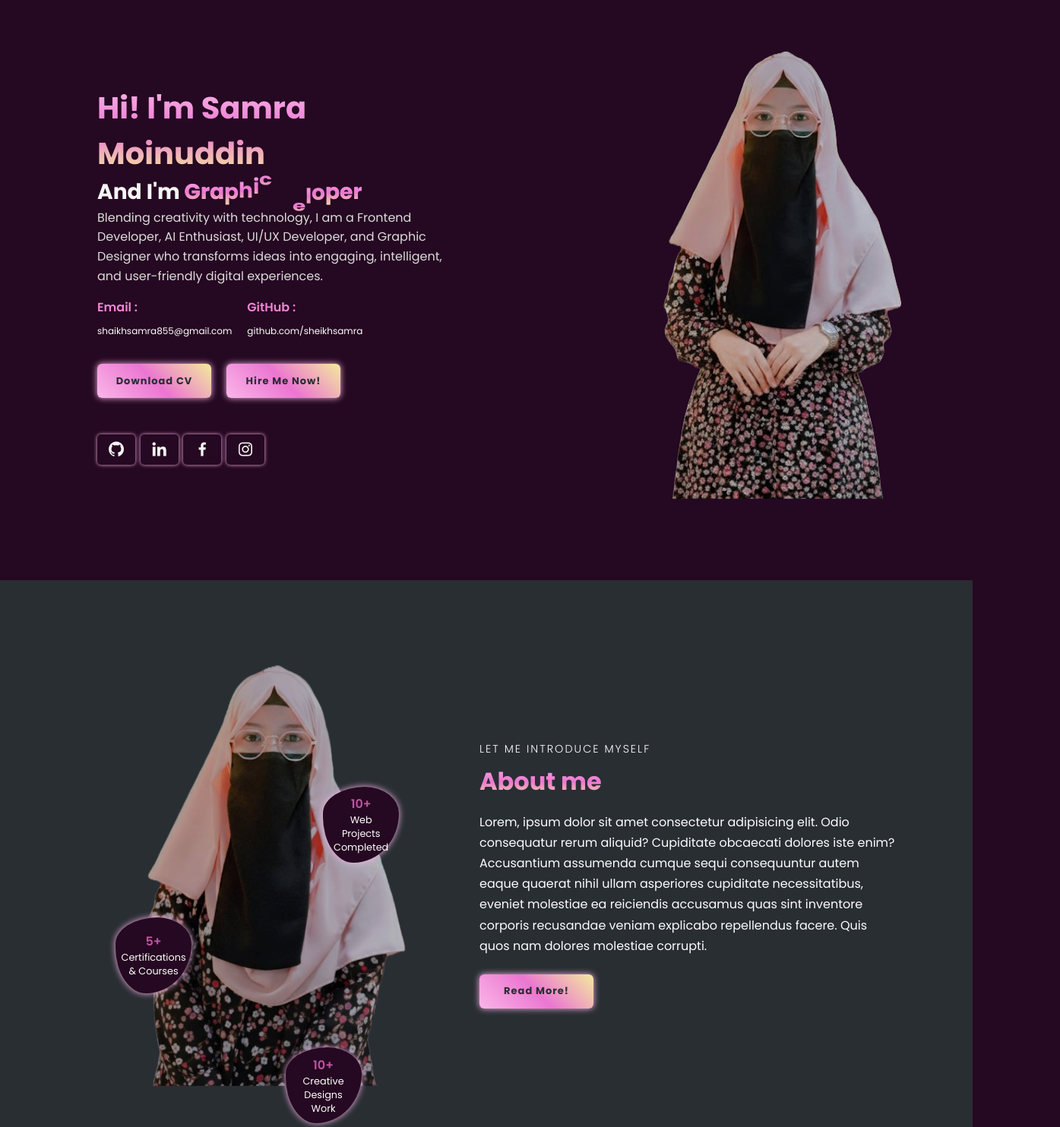
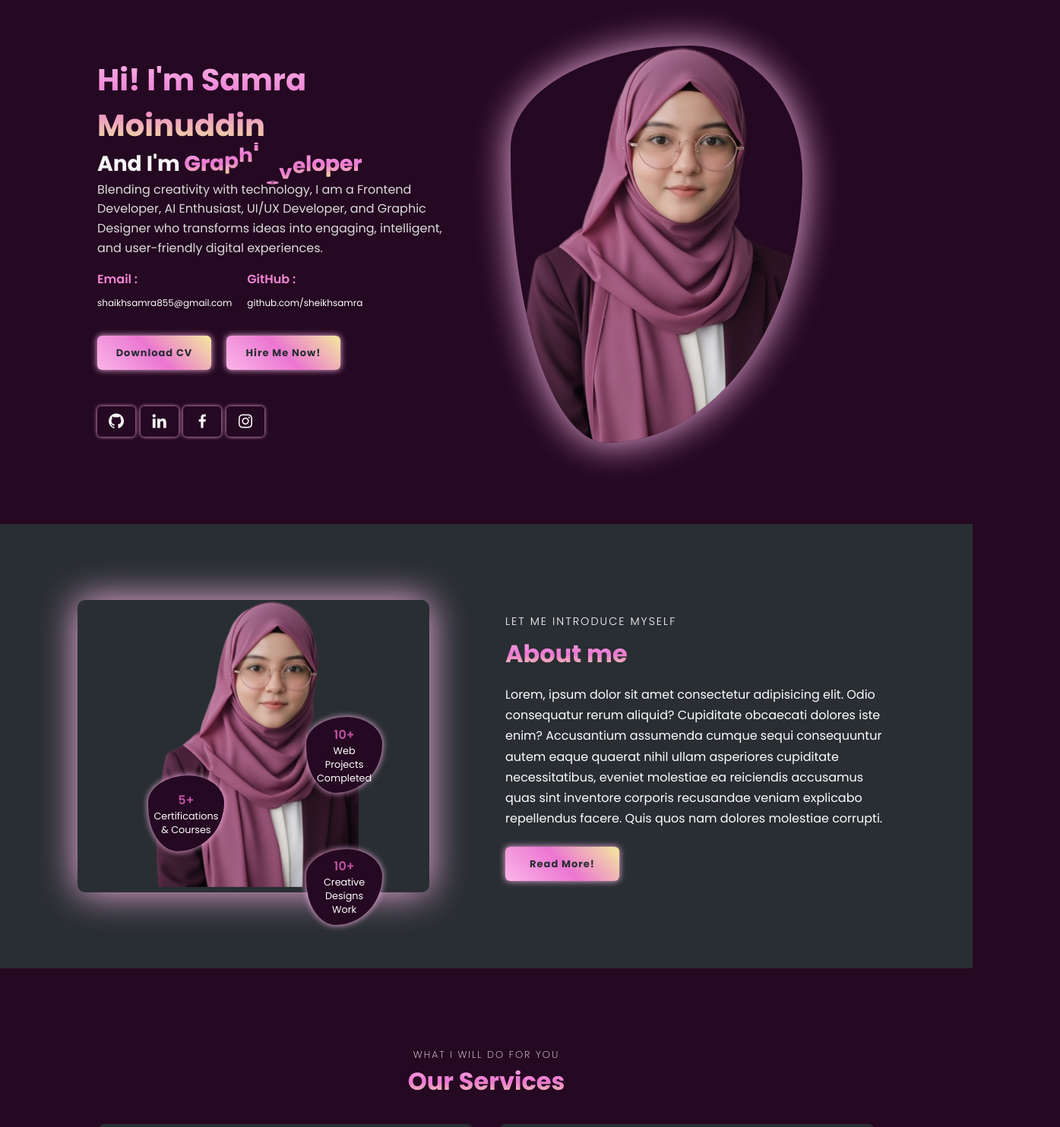
Before and after one commit to sheikhsamra/Samra-Moinuddin, a plain HTML site: page index.html in a window 1280 px wide. Shown: the part 120-1604 px from the top of the page at 76% size, 1395 px wide, since content can reach past the window. Drawn offline with nearby package versions, Linux system fonts and the light colour scheme.

Commit message:
change styling

```diff
--- a/index.html
+++ b/index.html
@@ -77,38 +77,7 @@
 
         <div class="image">
             <div class="img-box fade-in-right ">
-                <img src="imgs/profile imgs/fati.png" alt="">
-            </div>
-
-            <div class="liquid-shape">
-                <svg viewBox="0 0 500 500" xmlns="http://www.w3.org/2000/svg" xmlns:xlink="http://www.w3.org/1999/xlink"
-                    width="100%" id="blobSvg">
-                    <path fill="#fab6e8">
-                        <animate attributeName="d" dur="20000ms" repeatCount="indefinite"
-                            values="M461.5,301Q427,352,395.5,400Q364,448,307,430.5Q250,413,192.5,431Q135,449,88.5,409.5Q42,370,69,310Q96,250,101.5,209Q107,168,127.5,121Q148,74,199,86Q250,98,300,87Q350,76,371.5,121.5Q393,167,444.5,208.5Q496,250,461.5,301Z;
-                        M433.5,302Q431,354,381,372Q331,390,290.5,430.5Q250,471,208,433Q166,395,132.5,366Q99,337,70.5,293.5Q42,250,78,210.5Q114,171,122.5,107Q131,43,190.5,68Q250,93,310,67Q370,41,386.5,101Q403,161,419.5,205.5Q436,250,433.5,302Z;
-                        M437,311Q462,372,408.5,402Q355,432,302.5,420Q250,408,191,431Q132,454,113,397Q94,340,96.5,295Q99,250,69,189Q39,128,92.5,99.5Q146,71,198,71Q250,71,308,59.5Q366,48,413.5,88Q461,128,436.5,189Q412,250,437,311Z;
-                        M421,292.5Q397,335,371.5,376Q346,417,298,448Q250,479,197.5,455.5Q145,432,131.5,379Q118,326,80.5,288Q43,250,56,198Q69,146,117,124Q165,102,207.5,95Q250,88,309.5,66Q369,44,408.5,90Q448,136,446.5,193Q445,250,421,292.5Z;
-                        M446,310.5Q459,371,400.5,390.5Q342,410,296,413.5Q250,417,212,399Q174,381,124,366.5Q74,352,46.5,301Q19,250,38.5,194.5Q58,139,94,90.5Q130,42,190,41.5Q250,41,306.5,48Q363,55,386,106.5Q409,158,421,204Q433,250,446,310.5Z;
-                        M461.5,301Q427,352,395.5,400Q364,448,307,430.5Q250,413,192.5,431Q135,449,88.5,409.5Q42,370,69,310Q96,250,101.5,209Q107,168,127.5,121Q148,74,199,86Q250,98,300,87Q350,76,371.5,121.5Q393,167,444.5,208.5Q496,250,461.5,301Z"
-                            fill="#fab6e8"></animate>
-                    </path>
-                </svg>
-            </div>
-            <div class="liquid-shape">
-                <svg viewBox="0 0 500 500" xmlns="http://www.w3.org/2000/svg" xmlns:xlink="http://www.w3.org/1999/xlink"
-                    width="100%" id="blobSvg">
-                    <path fill="#fab6e8">
-                        <animate attributeName="d" dur="20000ms" repeatCount="indefinite"
-                            values="M461.5,301Q427,352,395.5,400Q364,448,307,430.5Q250,413,192.5,431Q135,449,88.5,409.5Q42,370,69,310Q96,250,101.5,209Q107,168,127.5,121Q148,74,199,86Q250,98,300,87Q350,76,371.5,121.5Q393,167,444.5,208.5Q496,250,461.5,301Z;
-                        M433.5,302Q431,354,381,372Q331,390,290.5,430.5Q250,471,208,433Q166,395,132.5,366Q99,337,70.5,293.5Q42,250,78,210.5Q114,171,122.5,107Q131,43,190.5,68Q250,93,310,67Q370,41,386.5,101Q403,161,419.5,205.5Q436,250,433.5,302Z;
-                        M437,311Q462,372,408.5,402Q355,432,302.5,420Q250,408,191,431Q132,454,113,397Q94,340,96.5,295Q99,250,69,189Q39,128,92.5,99.5Q146,71,198,71Q250,71,308,59.5Q366,48,413.5,88Q461,128,436.5,189Q412,250,437,311Z;
-                        M421,292.5Q397,335,371.5,376Q346,417,298,448Q250,479,197.5,455.5Q145,432,131.5,379Q118,326,80.5,288Q43,250,56,198Q69,146,117,124Q165,102,207.5,95Q250,88,309.5,66Q369,44,408.5,90Q448,136,446.5,193Q445,250,421,292.5Z;
-                        M446,310.5Q459,371,400.5,390.5Q342,410,296,413.5Q250,417,212,399Q174,381,124,366.5Q74,352,46.5,301Q19,250,38.5,194.5Q58,139,94,90.5Q130,42,190,41.5Q250,41,306.5,48Q363,55,386,106.5Q409,158,421,204Q433,250,446,310.5Z;
-                        M461.5,301Q427,352,395.5,400Q364,448,307,430.5Q250,413,192.5,431Q135,449,88.5,409.5Q42,370,69,310Q96,250,101.5,209Q107,168,127.5,121Q148,74,199,86Q250,98,300,87Q350,76,371.5,121.5Q393,167,444.5,208.5Q496,250,461.5,301Z"
-                            fill="#fab6e8"></animate>
-                    </path>
-                </svg>
+                <img src="imgs/profile imgs/samra.png" alt="">
             </div>
         </div>
 
@@ -118,7 +87,9 @@
     <!--about page section---------------------------------------------------------- -->
     <section id="about" class="about">
         <div class="img-about">
-            <img src="imgs/profile imgs/samii.png" alt="profile-Image" class="fade-in-left delay-3">
+            <div class="about-img-box">
+            <img src="imgs/profile imgs/samra.png" alt="profile-Image" class="fade-in-left delay-3">
+            </div>
             <div class="info-about1 ">
                 <span>5+</span>
                 <p>Certifications & Courses</p>
--- a/style.css
+++ b/style.css
@@ -340,31 +340,21 @@ section {
     width: 100%;
 }
 
-.home-image {
-    position: relative;
+.home .image .img-box img{
+    animation: morph 8s linear infinite;
+    box-shadow: 0px 0px 50px #fab6e8;
+
 }
 
 .img-box {
-    text-align: center;
+    align-items: center;
 }
 
 .img-box img {
-
+    width: 80%;
     max-width: 350%;
     height: auto;
-}
 
-.liquid-shape {
-    position: absolute;
-    width: 500px;
-    z-index: -1;
-    top: 46%;
-    left: 50%;
-    display: block;
-}
-
-.liquid-shape:nth-child(2) {
-    filter: blur(40px);
 }
 
 
@@ -377,21 +367,27 @@ section {
   display: flex;
   justify-content: center;
   align-items: center;
-  gap: 2em;
+  gap: 100px;
   background: var(--secon-bg-color);
   padding: 100px 8%;
   flex-wrap: wrap;
 }
 
 .img-about {
-  position: relative;
-  text-align: center;
-  flex: 1 1 350px;
+    position: relative;
+    text-align: center;
+    flex: 1 1 350px;
+}
+.about-img-box{
+    overflow: hidden;
+    border-radius: 10px;
+    box-shadow: 0px 0px 50px #fab6e8;
 }
 
+
 .img-about img {
-  max-width: 600px;
-  width: 100%;
+  max-width: 350%;
+  width: 60%;
   height: auto;
   border-radius: 10px;
   object-fit: cover;
@@ -462,9 +458,9 @@ section {
 }
 
 /* 🔹 Bubble Positions */
-.info-about1 { left: 10%; top: 60%; }
-.info-about2 { left: 65%; top: 30%; }
-.info-about3 { left: 55%; top: 90%; }
+.info-about1 { left: 20%; top: 60%; }
+.info-about2 { left: 65%; top: 40%; }
+.info-about3 { left: 65%; top: 85%; }
 
 .img-about span {
   color: #be52a1;
@@ -504,9 +500,15 @@ section {
 
 .section-services{
     display: grid;
-    grid-template-columns: repeat(auto-fit, minmax(250px, 1fr));
+    grid-template-columns: repeat(auto-fit, minmax(300px, 1fr));
     grid-gap: 2rem;
 }
+@media (min-width: 768px) {
+  .section-services {
+    grid-template-columns: repeat(2, 1fr);
+  }
+}
+
 .section-services .services-box{
     flex: 0 0 22rem;
     padding: 2rem 1rem 2rem;
```
Also changed, not shown: imgs/profile imgs/samra.png (added).
